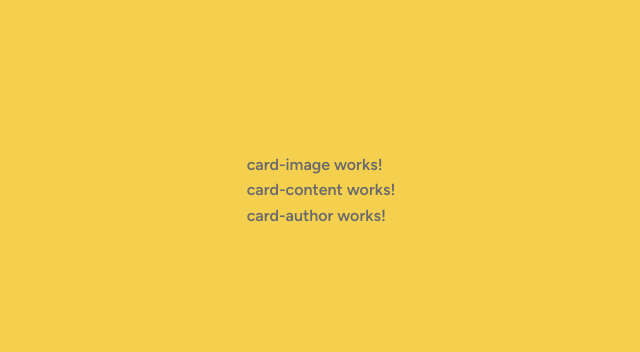
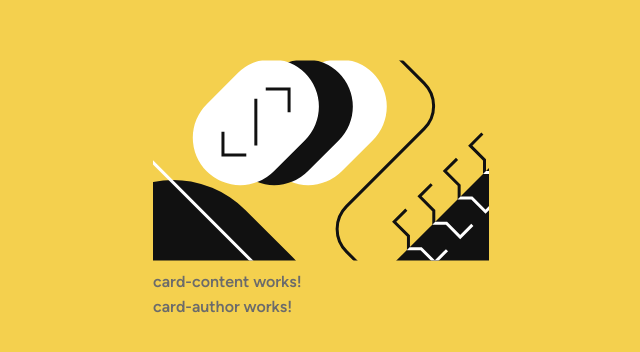
Before and after one commit to Kellenkjames/blog-preview-card, an Angular app in the folder blog-preview-card/: page / in a window 1280 px wide. Shown: the part 210-562 px from the top of the page, without its empty margins (319-959 px from the left). Built offline with nearby package versions, Linux system fonts and the light colour scheme.

Commit message:
feat: add dynamic sizing properties for card-image component

```diff
--- a/blog-preview-card/src/app/card-image/card-image.component.html
+++ b/blog-preview-card/src/app/card-image/card-image.component.html
@@ -1 +1,98 @@
-<p>card-image works!</p>
+<div class="container">
+  <svg
+    xmlns="http://www.w3.org/2000/svg"
+    [attr.width]="width"
+    [attr.height]="height"
+    fill="none"
+    viewBox="0 0 336 201"
+  >
+    <g clip-path="url(#a)">
+      <path fill="#F4D04E" d="M0 .5h336v200H0z" />
+      <rect
+        width="139"
+        height="95"
+        x="87.996"
+        y="77.729"
+        fill="#fff"
+        rx="47.5"
+        transform="rotate(-45 87.996 77.729)"
+      />
+      <rect
+        width="139"
+        height="95"
+        x="54.055"
+        y="77.729"
+        fill="#111"
+        rx="47.5"
+        transform="rotate(-45 54.055 77.729)"
+      />
+      <path
+        fill="#111"
+        d="M234.864 209.036 451.4-7.5l67.175 67.175-216.536 216.536z"
+      />
+      <rect
+        width="139"
+        height="95"
+        x="20.114"
+        y="77.729"
+        fill="#fff"
+        rx="47.5"
+        transform="rotate(-45 20.114 77.729)"
+      />
+      <rect
+        width="204.19"
+        height="270.554"
+        fill="#111"
+        rx="102.095"
+        transform="scale(-1 1) rotate(45 -103.887 14.564)"
+      />
+      <path
+        stroke="#fff"
+        stroke-width="3"
+        d="m6.69-357.5 135.583 135.727c12.481 12.494 12.481 32.737 0 45.231L-45.544 11.475c-12.481 12.494-12.481 32.737 0 45.23L107.088 209.5"
+      />
+      <path
+        stroke="#111"
+        stroke-width="3"
+        d="M69.965 71.719v23.334h23.334M136.079 52.273V28.94h-23.334M102.845 38.838v46.67M210.364-37.5l60.873 60.873c12.497 12.496 12.497 32.758 0 45.254l-77.745 77.746c-12.497 12.496-12.497 32.758 0 45.254l69.872 69.873"
+      />
+      <path
+        stroke="#111"
+        stroke-width="3"
+        d="m253.339 149.574-12.144 12.145 14.256 14.257v12.672h12.673l13.729 13.729 12.145-12.145M278.685 124.228l-12.145 12.145 14.257 14.257v12.673h12.673l13.729 13.729 12.145-12.145M304.031 98.883l-12.145 12.144 14.257 14.257v12.673h12.673l13.729 13.729 12.144-12.145M329.376 73.537l-12.145 12.145 14.257 14.257v12.672h12.673l13.729 13.729 12.145-12.144"
+      />
+      <path
+        stroke="#fff"
+        stroke-width="5"
+        d="m354.722 48.191-12.145 12.145 14.257 14.257v12.673h12.673l13.729 13.729 12.145-12.145"
+      />
+      <mask
+        id="b"
+        width="285"
+        height="285"
+        x="234"
+        y="-8"
+        maskUnits="userSpaceOnUse"
+        style="mask-type: alpha"
+      >
+        <path
+          fill="#111"
+          d="M234.864 209.036 451.4-7.5l67.175 67.175-216.536 216.536z"
+        />
+      </mask>
+      <g stroke="#fff" mask="url(#b)">
+        <path
+          stroke-width="3"
+          d="m253.339 149.574-12.144 12.145 14.256 14.257v12.672h12.673l13.729 13.729 12.145-12.145M278.685 124.228l-12.145 12.145 14.257 14.257v12.673h12.673l13.729 13.729 12.145-12.145M304.031 98.883l-12.145 12.144 14.257 14.257v12.673h12.673l13.729 13.729 12.144-12.145M329.376 73.537l-12.145 12.145 14.257 14.257v12.672h12.673l13.729 13.729 12.145-12.145"
+        />
+        <path
+          stroke-width="5"
+          d="m354.722 48.191-12.145 12.145 14.257 14.257v12.673h12.673l13.729 13.729 12.145-12.145"
+        />
+      </g>
+    </g>
+    <defs>
+      <clipPath id="a"><path fill="#fff" d="M0 .5h336v200H0z" /></clipPath>
+    </defs>
+  </svg>
+</div>
--- a/blog-preview-card/src/app/card-image/card-image.component.ts
+++ b/blog-preview-card/src/app/card-image/card-image.component.ts
@@ -8,5 +8,6 @@ import { Component, Input } from '@angular/core';
   styleUrl: './card-image.component.scss',
 })
 export class CardImageComponent {
-  @Input() imageUrl!: string;
+  @Input() width: number = 336;
+  @Input() height: number = 201;
 }
--- a/blog-preview-card/src/app/card/card.component.html
+++ b/blog-preview-card/src/app/card/card.component.html
@@ -1,4 +1,4 @@
-<app-card-image [imageUrl]="imageUrl" alt="Blog Image" />
+<app-card-image />
 <app-card-content
   [category]="category"
   [title]="title"
--- a/blog-preview-card/src/app/card/card.component.ts
+++ b/blog-preview-card/src/app/card/card.component.ts
@@ -11,7 +11,6 @@ import { CardImageComponent } from '../card-image/card-image.component';
   styleUrl: './card.component.scss',
 })
 export class CardComponent {
-  imageUrl = '../../assets/images/illustration-article.svg';
   category = 'Learning';
   title = 'HTML & CSS Foundations';
   description =
```
